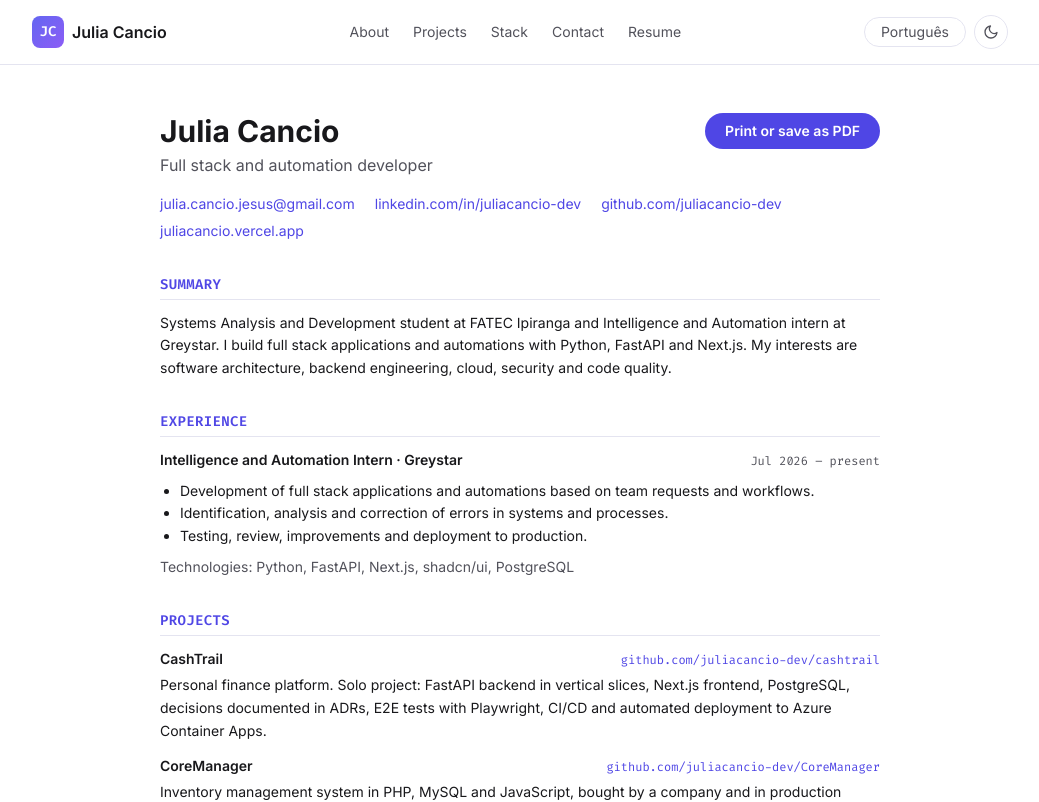
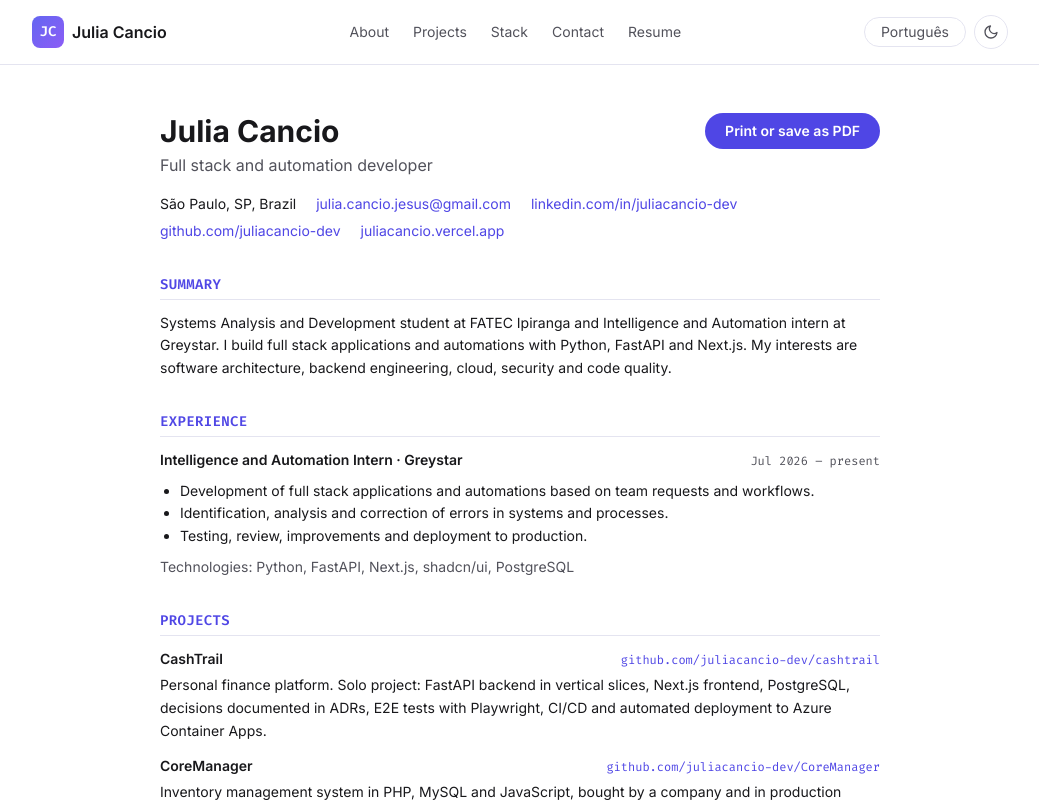
Before and after one commit to juliacancio-dev/portfolio, a Next.js app: page /en/curriculo in a window 1280 px wide. Shown: the top 802 px of the page, without its empty margins (120-1159 px from the left). Built offline with nearby package versions, Linux system fonts and the light colour scheme.

Commit message:
feat: inclui a cidade no currículo

```diff
--- a/src/features/resume/messages/en.json
+++ b/src/features/resume/messages/en.json
@@ -2,6 +2,7 @@
   "metaTitle": "Resume | Julia Cancio",
   "name": "Julia Cancio",
   "headline": "Full stack and automation developer",
+  "location": "São Paulo, SP, Brazil",
   "contactLabel": "Contact",
   "print": "Print or save as PDF",
   "summary": {
--- a/src/features/resume/messages/pt.json
+++ b/src/features/resume/messages/pt.json
@@ -2,6 +2,7 @@
   "metaTitle": "Currículo | Julia Cancio",
   "name": "Julia Cancio",
   "headline": "Desenvolvedora full stack e de automação",
+  "location": "São Paulo, SP",
   "contactLabel": "Contato",
   "print": "Imprimir ou salvar em PDF",
   "summary": {
--- a/src/features/resume/resume-page.tsx
+++ b/src/features/resume/resume-page.tsx
@@ -50,6 +50,7 @@ export default function ResumePage() {
             aria-label={t("contactLabel")}
             className="flex w-full flex-wrap gap-x-5 gap-y-1"
           >
+            <li>{t("location")}</li>
             {contacts.map((contact) => (
               <li key={contact.href}>
                 <a
```
